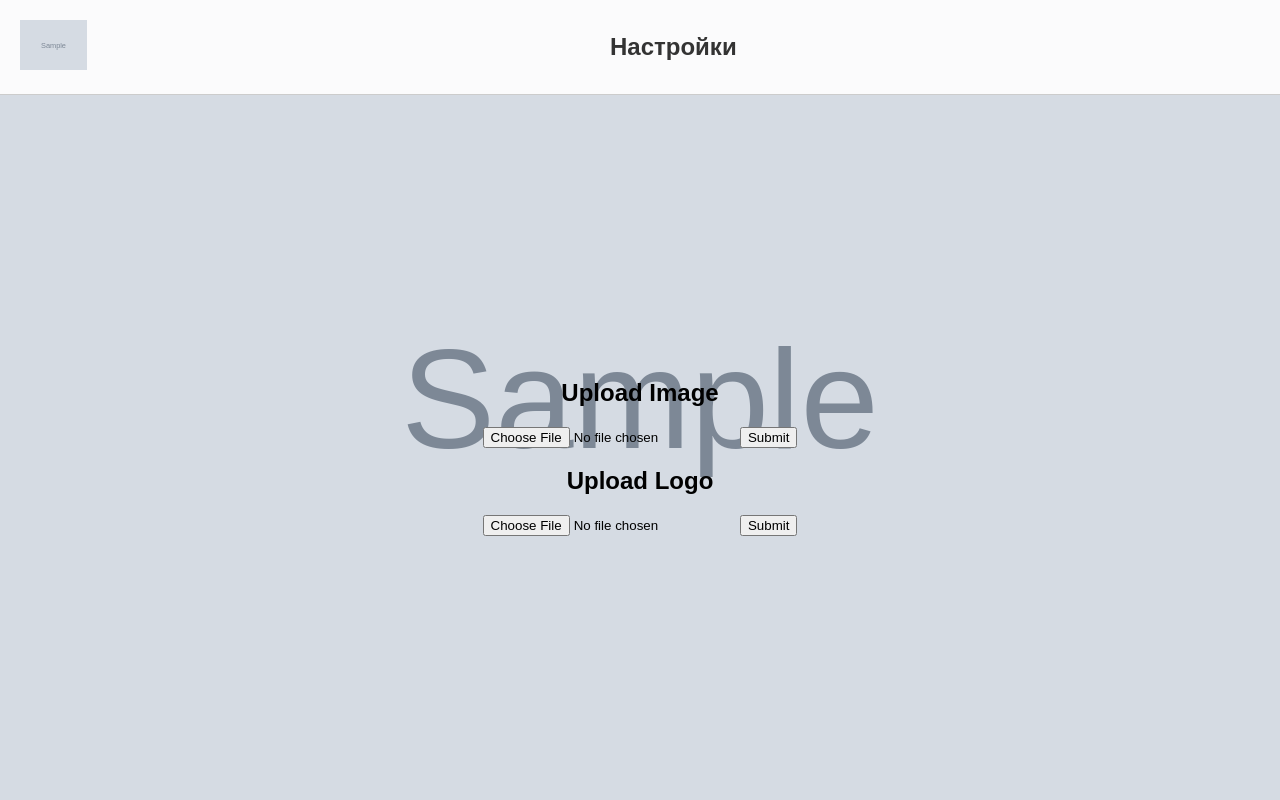
After one commit to DataProRU/Tingidis, a FastAPI app: template templates/custom.html in a window 1280 px wide. The commit adds this page. Run offline with FastAPI, Linux system fonts and the light colour scheme; the template is opened without the code that fills it: most values are stand-ins (such as "Sample title", 1, 10 or a date in 2020); grey boxes marked "Sample" are stand-in pictures; parts of the project's set-up code (start-up, migrations or seed data) failed here and were passed over.

Commit message:
customaze

```diff
--- a/main.py
+++ b/main.py
@@ -1,5 +1,5 @@
 from fastapi import FastAPI
-from routes import users, auth_routes
+from routes import users, auth_routes, custom
 from database import init_db
 from fastapi.middleware.cors import CORSMiddleware
 from fastapi.staticfiles import StaticFiles
@@ -9,6 +9,7 @@ app = FastAPI()
 app.mount("/static", StaticFiles(directory="static"), name="static")
 app.include_router(auth_routes.router)
 app.include_router(users.router)
+app.include_router(custom.router)
 
 
 @app.on_event("startup")
--- a/routes/auth_routes.py
+++ b/routes/auth_routes.py
@@ -2,14 +2,17 @@ from fastapi import APIRouter, Request, Depends, Form
 from fastapi.responses import HTMLResponse, RedirectResponse
 from fastapi.templating import Jinja2Templates
 from fastapi.security import OAuth2PasswordRequestForm
-import databases
+
 from services.auth_service import login_user, register_user
 from dependencies import get_authenticated_user, get_current_user, get_token_from_cookie
 from database import get_db
 from sqlalchemy.ext.asyncio import AsyncSession
+import os
 
 router = APIRouter()
 templates = Jinja2Templates(directory="templates")
+UPLOAD_DIRECTORY = "static/uploads"
+LOGO_DIRECTORY = "static/img"
 
 
 @router.get("/register", response_class=HTMLResponse)
@@ -31,7 +34,16 @@ async def post_register(
 
 @router.get("/login", response_class=HTMLResponse)
 async def get_login(request: Request):
-    return templates.TemplateResponse("login.html", {"request": request, "error": None})
+    # Возвращаем HTML-шаблон с данными пользователя
+    logo_files = os.listdir(LOGO_DIRECTORY)
+    bg_files = os.listdir(UPLOAD_DIRECTORY)
+    if logo_files and bg_files:
+        logo_file = max(logo_files, key=lambda f: os.path.getctime(os.path.join(LOGO_DIRECTORY, f)))
+        bg_file = max(bg_files, key=lambda f: os.path.getctime(os.path.join(UPLOAD_DIRECTORY, f)))
+    else:
+        logo_file = None
+        bg_file = None
+    return templates.TemplateResponse("login.html", {"request": request, "error": None, "bg_filename": bg_file, "logo_file":logo_file})
 
 
 @router.post("/login", response_class=HTMLResponse)
@@ -59,8 +71,16 @@ async def welcome(request: Request):
     role = payload.get("role")
 
     # Возвращаем HTML-шаблон с данными пользователя
+    logo_files = os.listdir(LOGO_DIRECTORY)
+    bg_files = os.listdir(UPLOAD_DIRECTORY)
+    if logo_files and bg_files:
+        logo_file = max(logo_files, key=lambda f: os.path.getctime(os.path.join(LOGO_DIRECTORY, f)))
+        bg_file = max(bg_files, key=lambda f: os.path.getctime(os.path.join(UPLOAD_DIRECTORY, f)))
+    else:
+        logo_file = None
+        bg_file = None
     return templates.TemplateResponse(
-        "welcome.html", {"request": request, "username": username, "role": role}
+        "welcome.html", {"request": request, "username": username, "role": role, "bg_filename": bg_file, "logo_file":logo_file}
     )
 
 
--- /dev/null
+++ b/routes/custom.py
@@ -0,0 +1,46 @@
+from fastapi import FastAPI, File, UploadFile, Request , APIRouter
+from fastapi.responses import HTMLResponse, RedirectResponse
+from fastapi.staticfiles import StaticFiles
+from fastapi.templating import Jinja2Templates
+import shutil
+import os
+
+router = APIRouter()
+
+# Настройка статических файлов и шаблонов
+router.mount("/static", StaticFiles(directory="static"), name="static")
+templates = Jinja2Templates(directory="templates")
+
+# Путь для сохранения загруженных изображений
+UPLOAD_DIRECTORY = "static/uploads"
+LOGO_DIRECTORY = "static/img"
+os.makedirs(UPLOAD_DIRECTORY, exist_ok=True)
+
+@router.get("/customaze", response_class=HTMLResponse)
+async def read_root(request: Request):
+    # Получаем последнее загруженное изображение
+
+
+    logo_files = os.listdir(LOGO_DIRECTORY)
+    bg_files = os.listdir(UPLOAD_DIRECTORY)
+    if logo_files and bg_files:
+        logo_file = max(logo_files, key=lambda f: os.path.getctime(os.path.join(LOGO_DIRECTORY, f)))
+        bg_file = max(bg_files, key=lambda f: os.path.getctime(os.path.join(UPLOAD_DIRECTORY, f)))
+    else:
+        logo_file = None
+        bg_file = None
+    return templates.TemplateResponse("custom.html", {"request": request, "bg_filename": bg_file, "logo_file":logo_file})
+
+@router.post("/upload_image/")
+async def upload_image(file: UploadFile = File(...)):
+    file_location = f"{UPLOAD_DIRECTORY}/{file.filename}"
+    with open(file_location, "wb") as buffer:
+        shutil.copyfileobj(file.file, buffer)
+    return RedirectResponse(url="/customaze", status_code=303)
+
+@router.post("/upload-logo/")
+async def upload_logo(file: UploadFile = File(...)):
+    file_location = f"{LOGO_DIRECTORY}/{file.filename}"
+    with open(file_location, "wb") as buffer:
+        shutil.copyfileobj(file.file, buffer)
+    return RedirectResponse(url="/", status_code=303)
--- a/routes/users.py
+++ b/routes/users.py
@@ -8,9 +8,12 @@ from sqlalchemy.future import select
 from sqlalchemy.exc import NoResultFound, SQLAlchemyError
 from passlib.context import CryptContext
 from datetime import date
+import os
 
 router = APIRouter()
 templates = Jinja2Templates(directory="templates")
+UPLOAD_DIRECTORY = "static/uploads"
+LOGO_DIRECTORY = "static/img"
 
 pwd_context = CryptContext(schemes=["bcrypt"], deprecated="auto")
 
@@ -30,7 +33,15 @@ async def get_users(request: Request, db: AsyncSession = Depends(get_db)):
     stmt = select(WebUser)
     result = await db.execute(stmt)
     users_data = result.scalars().all()
-    return templates.TemplateResponse("users.html", {"request": request, "users": users_data})
+    logo_files = os.listdir(LOGO_DIRECTORY)
+    bg_files = os.listdir(UPLOAD_DIRECTORY)
+    if logo_files and bg_files:
+        logo_file = max(logo_files, key=lambda f: os.path.getctime(os.path.join(LOGO_DIRECTORY, f)))
+        bg_file = max(bg_files, key=lambda f: os.path.getctime(os.path.join(UPLOAD_DIRECTORY, f)))
+    else:
+        logo_file = None
+        bg_file = None
+    return templates.TemplateResponse("users.html", {"request": request, "users": users_data, "bg_filename": bg_file, "logo_file":logo_file})
 
 
 @router.post("/users/{user_id}/edit/")
--- a/static/style.css
+++ b/static/style.css
@@ -3,7 +3,7 @@ body {
     flex-direction: column;
     min-height: 100vh;
     margin: 0;
-    background-image: url('/static/img/bg.jpg');
+    background-image: url("/static/uploads/{{ bg_filename }}");
     background-size: cover;
     background-position: center;
     font-family: Arial, sans-serif;
--- a/templates/base.html
+++ b/templates/base.html
@@ -12,14 +12,13 @@
 <body>
     <div class="header">
        <a href="/">
-           <img src="/static/img/logo.png" class="logo" alt="Логотип">
+          <img src="/static/img/{{ logo_file }}" class="logo" alt="Логотип">
        </a>
 
         {% block nav %}
 
         {% endblock %}
     </div>
-
 
 
     <section class="section-center">
--- /dev/null
+++ b/templates/custom.html
@@ -0,0 +1,26 @@
+{% extends 'base.html' %}
+{% block title %}Добро пожаловать{% endblock %}
+{% block nav %}
+<div class="welcome-container">
+    <h2 class="welcome-title">Настройки </h2>
+</div>
+{% endblock %}
+{% block content %}
+    <h1>Upload Image</h1>
+    <form action="/upload_image/" method="post" enctype="multipart/form-data" class="upload-form">
+        <input name="file" type="file">
+        <input type="submit">
+    </form>
+
+    <h1>Upload Logo</h1>
+    <form action="/upload-logo/" method="post" enctype="multipart/form-data" class="upload-form">
+        <input name="file" type="file">
+        <input type="submit">
+    </form>
+<style>
+      body {
+            background-image: url("/static/uploads/{{ bg_filename }}");
+            }
+</style>
+
+{% endblock %}
--- a/templates/login.html
+++ b/templates/login.html
@@ -13,7 +13,7 @@
             align-items: center;
             justify-content: center;
             margin: 0;
-            background-image: url('/static/img/bg.jpg');
+            background-image: url("/static/uploads/{{ bg_filename }}");
             background-size: cover;
             background-position: center;
         }
--- a/templates/users.html
+++ b/templates/users.html
@@ -237,6 +237,9 @@
 </div>
 
 <style>
+      body {
+            background-image: url("/static/uploads/{{ bg_filename }}");
+            }
 .employee-table-container {
     margin: 20px auto;
     max-width: 100%;
```
Also changed, not shown: templates/welcome.html (+10 -0 lines), static/img/QPciP.jpg (added), static/img/a5e3407daee1ecb7850df2e01be0007c.gif (added), static/img/image_2024-07-18_00-29-03.png (added), static/uploads/90ec2c83bcbf3b2a71e9857afa66db54.gif (added), static/uploads/a5e3407daee1ecb7850df2e01be0007c.gif (added), static/uploads/ksudn.gif (added), 1 other file.
